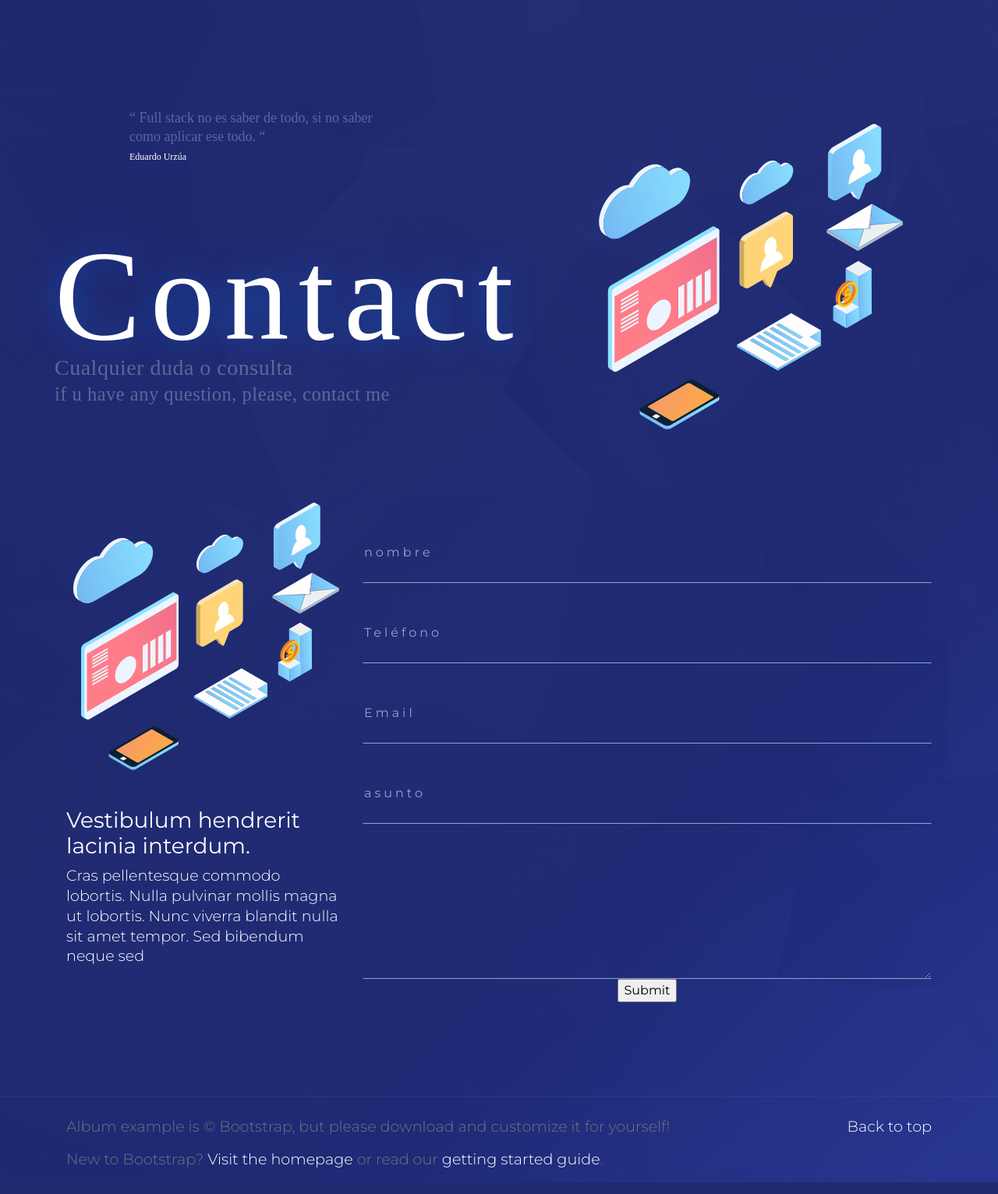
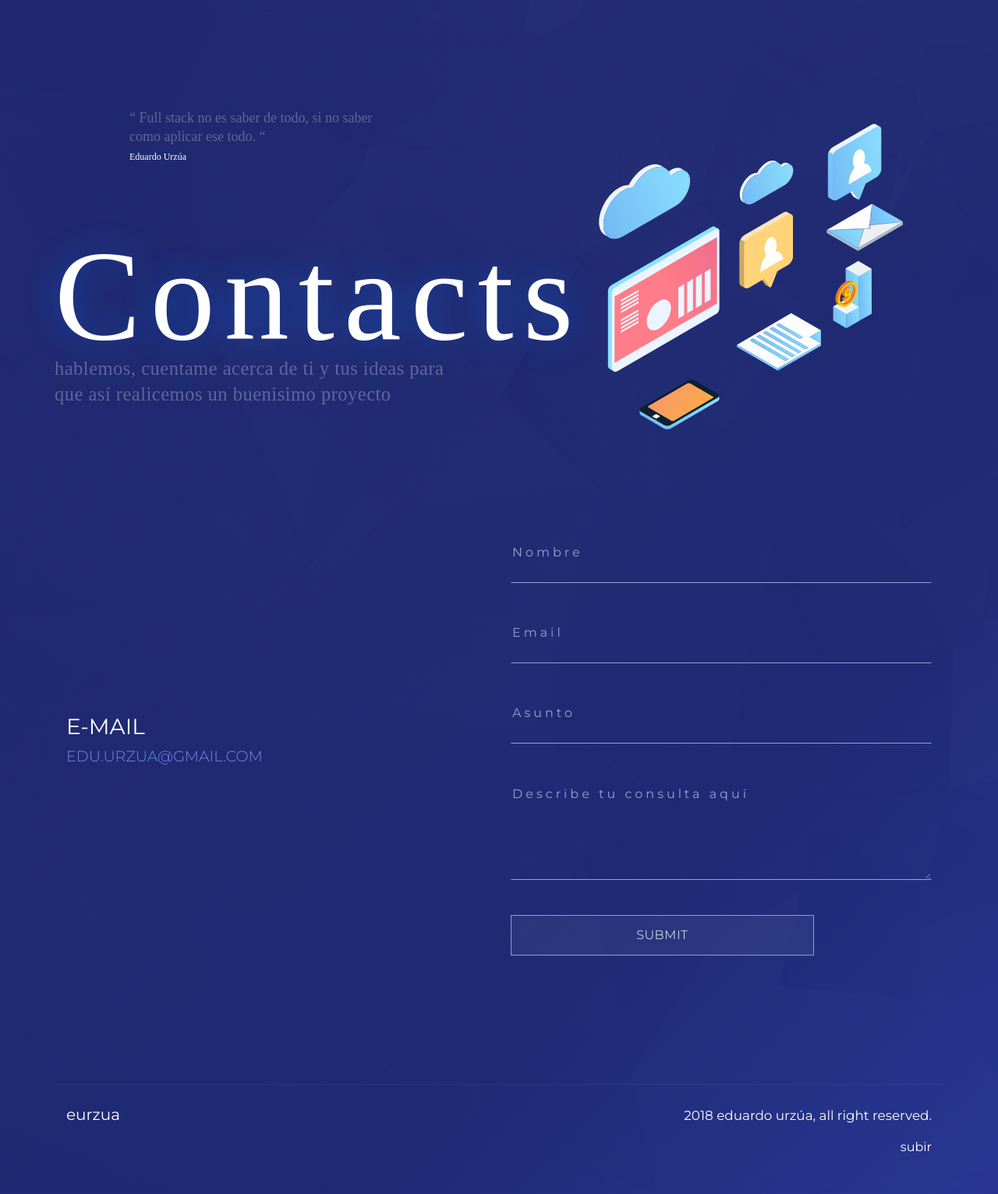
Before and after one commit to eurzua/e-urzua-portafolio, a PHP site: page /contact.php in a window 1280 px wide. Shown: the part 61-1593 px from the top of the page at 78% size. Run offline with PHP 8.4, Linux system fonts and the light colour scheme; some libraries are stand-ins or nearby versions.

Commit message:
changed the structure completly and added new thinks

```diff
--- a/contact.php
+++ b/contact.php
@@ -6,50 +6,37 @@
             <div class="main__header-container contact">
               <p class="main__header-comments">“ Full stack no es saber de todo, si no saber como aplicar ese todo. “</p>
               <span class="main__header-comments-name">Eduardo Urzúa</span>
-              <h1 class="main__header-title">Contact</h1>
-              <h2 class="main__header-subtitle">Cualquier duda o consulta <br> <small>if u have any question, please, contact me</small>  </h2>
+              <h1 class="main__header-title">Contacts</h1>
+              <h2 class="main__header-subtitle"><small>hablemos, cuentame acerca de ti y tus ideas para<br> que así realicemos un buenisimo proyecto</small>  </h2>
             </div>
           </div>
         </div>
         <div class="container">
-          <div class="row">
-            <div class="col-4">
-              <div class="row">
-                <div class="col-12">
-                  <img src="img/contact-figure.svg" alt="" class="img-fluid mb-5">
-                </div>
-                <div class="col-12">
-                  <h3>Vestibulum hendrerit lacinia interdum. </h3>
-                  <p>Cras pellentesque commodo lobortis. Nulla pulvinar
-                  mollis magna ut lobortis. Nunc viverra blandit nulla sit amet tempor. Sed bibendum neque sed
-                  </p>
-                </div>
-              </div>
+          <div class="row d-flex align-items-center">
+            <div class="col-6">
+                  <h3>E-MAIL </h3>
+                  <p class="contact">edu.urzua@gmail.com</p>
             </div>
-            <div class="col-8">
+            <div class="col-6">
                 <form method="post" action="_contact.php">
                     <div class="col-sm-12 form-group">
                       <label for="nombre">Nombre</label>
-                        <input class="form-control" name="nombre" placeholder="nombre" type="text">
-                    </div>
-                    <div class="col-sm-12 form-group">
-                      <label for="telefono">Teléfono:</label>
-                        <input name="telefono" class="form-control" type="tel" placeholder="Teléfono">
+                        <input class="form-control" name="nombre" placeholder="Nombre" type="text" required>
                     </div>
                     <div class="col-sm-12 form-group">
                       <label for="email">Email:</label>
-                        <input class="form-control"  name="email" placeholder="Email" type="email">
+                        <input class="form-control"  name="email" placeholder="Email" type="email" required>
                     </div>
                     <div class="col-sm-12 form-group">
                       <label for="asunto">Asunto:</label>
-                        <input class="form-control"  name="asunto" placeholder="asunto" type="text">
+                        <input class="form-control"  name="asunto" placeholder="Asunto" type="text" required>
                     </div>
                     <div class="col-sm-12 form-group">
                       <label for="telefono">Mensaje:</label>
-                        <textarea class="form-control" rows="5" name="cuerpo"></textarea>
+                        <textarea class="form-control" rows="4" placeholder="Describe tu consulta aquí" name="cuerpo"></textarea>
                     </div>
                   <div class="form-group text-center">
-                        <input type="submit" class="form-btn"  name="registrarse" onsubmit="">
+                        <input type="submit" class="btn"  name="enviar">
                     <div>
                 </form>
             </div>
--- a/footer.php
+++ b/footer.php
@@ -1,18 +1,25 @@
-
-
-		<footer class="text-muted">
-      <div class="container">
-        <p class="float-right">
-          <a href="#">Back to top</a>
-        </p>
-        <p>Album example is © Bootstrap, but please download and customize it for yourself!</p>
-        <p>New to Bootstrap? <a href="../../">Visit the homepage</a> or read our <a href="../../getting-started/">getting started guide</a>.</p>
+			<footer class="mb-5 container">
+        <div class="row">
+          <div class="col-6">
+            <h5>eurzua</h5>
+          </div>
+          <div class="col-6 text-right">
+            <p><small>  2018 eduardo urzúa, all right reserved.</small></p>
+            <a href="#">subir</a>
+          </div>
         </div>
     </footer>
+		<script src="js/imagesloaded.pkgd.min.js"></script>
+		<script src="js/anime.min.js"></script>
+		<script src="js/main.js"></script>
+    <script src='https://cdnjs.cloudflare.com/ajax/libs/jquery/3.3.1/jquery.js'></script>
+    <script src="https://cdnjs.cloudflare.com/ajax/libs/popper.js/1.14.3/umd/popper.min.js" integrity="sha384-ZMP7rVo3mIykV+2+9J3UJ46jBk0WLaUAdn689aCwoqbBJiSnjAK/l8WvCWPIPm49" crossorigin="anonymous"></script>
+     <script src="https://stackpath.bootstrapcdn.com/bootstrap/4.1.1/js/bootstrap.min.js" integrity="sha384-smHYKdLADwkXOn1EmN1qk/HfnUcbVRZyYmZ4qpPea6sjB/pTJ0euyQp0Mk8ck+5T" crossorigin="anonymous"></script>
+     <Script>
+              //navbar responsive
 
-		<script>
               $(document).ready(function(){
-				$('.mob-menu').on('click', function(){
+                $('.mob-menu').click(function(){
                   $('.hamburger1').toggleClass('active');
                   $('.navbar').animate({
                     height: "toggle",
@@ -25,13 +32,7 @@
                   };
                 });
               });
-		</script>
-		<script src="js/imagesloaded.pkgd.min.js"></script>
-		<script src="js/charming.min.js"></script>
-		<script src="js/anime.min.js"></script>
-		<script src="js/main.js"></script>
-    <script src='https://cdnjs.cloudflare.com/ajax/libs/jquery/3.3.1/jquery.js'></script>
-    <script src="https://cdnjs.cloudflare.com/ajax/libs/popper.js/1.14.3/umd/popper.min.js" integrity="sha384-ZMP7rVo3mIykV+2+9J3UJ46jBk0WLaUAdn689aCwoqbBJiSnjAK/l8WvCWPIPm49" crossorigin="anonymous"></script>
-     <script src="https://stackpath.bootstrapcdn.com/bootstrap/4.1.1/js/bootstrap.min.js" integrity="sha384-smHYKdLADwkXOn1EmN1qk/HfnUcbVRZyYmZ4qpPea6sjB/pTJ0euyQp0Mk8ck+5T" crossorigin="anonymous"></script>
+    </Script>
+
   </body>
 </html>
```
Also changed, not shown: _contact.php (+6 -2 lines), about.php (+20 -13 lines). Lines whose indentation alone changed are shown as unchanged.
